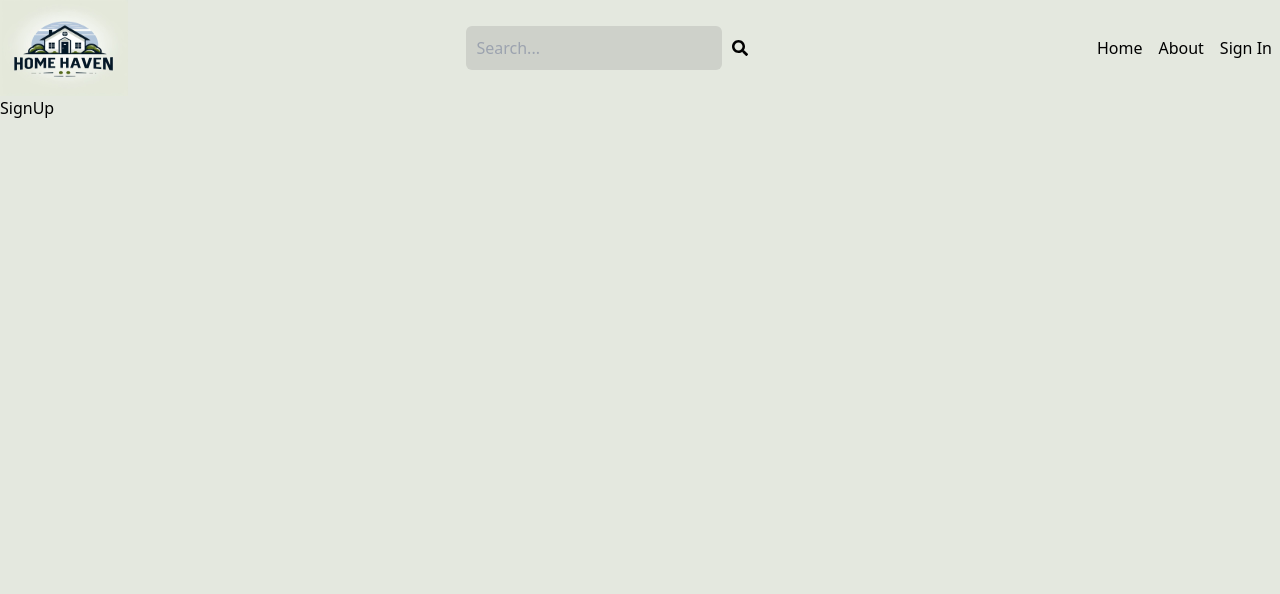
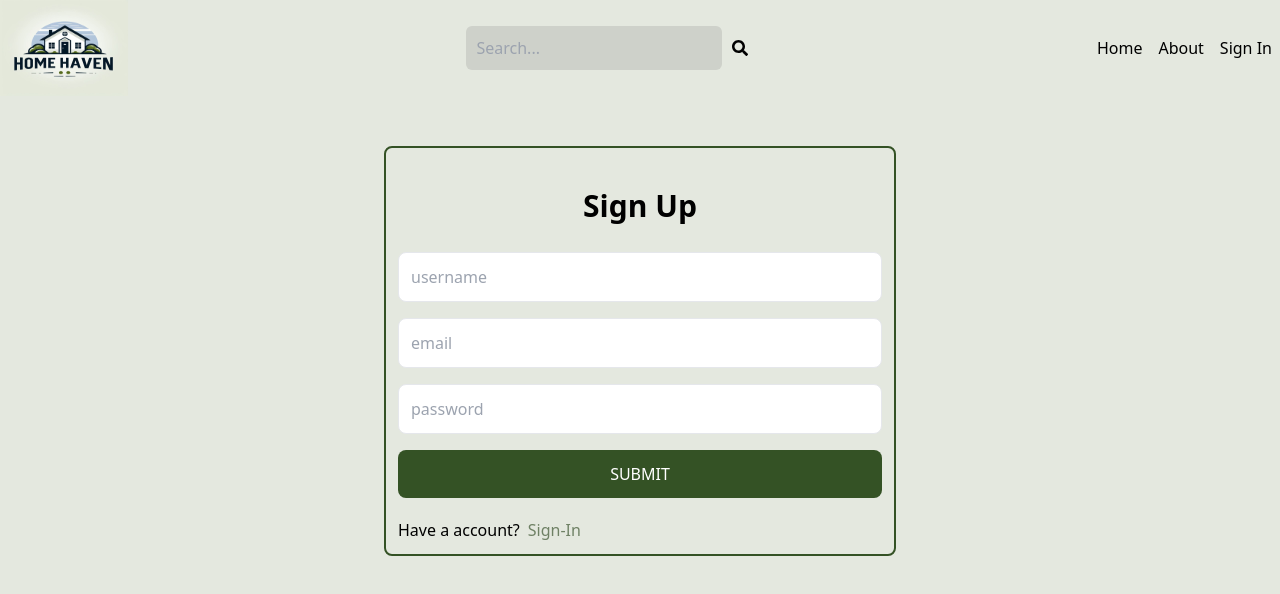
Before and after one commit to Dmusketeer/HomeHaven, a React app in the folder client/: page /sign-up in a window 1280 px wide. Shown: the top 594 px of the page. Built offline with nearby package versions, Linux system fonts and the light colour scheme; the HTML template or start-up script is replaced by a standard one.

Commit message:
signup page

```diff
--- a/client/src/pages/SignUp.jsx
+++ b/client/src/pages/SignUp.jsx
@@ -1,9 +1,82 @@
-import React from 'react'
+import React, { useState, useEffect } from "react";
+import { Link, useNavigate } from "react-router-dom";
 
 function SignUp() {
+  const [loading, setLoading] = useState(false);
+  const navigate = useNavigate();
+  const [data, setData] = useState({
+    username: "",
+    email: "",
+    password: "",
+  });
+
+  const submitHandler = async (e) => {
+    e.preventDefault();
+    setLoading(true);
+    const res = await fetch("http://localhost:8080/api/signup", {
+      method: "POST",
+      headers: {
+        "Content-Type": "application/json",
+      },
+      body: JSON.stringify(data),
+    });
+    const receiveData = await res.json({});
+    console.log(receiveData);
+    setLoading(false);
+    navigate("/sign-in");
+  };
+
+  const changehandler = (e) => {
+    const { name, value } = e.target;
+    setData({
+      ...data,
+      [name]: value,
+    });
+  };
+
   return (
-    <div>SignUp</div>
-  )
+    <div className="p-3 text-center max-w-lg mx-auto border-2 border-[#345225] rounded-lg mt-[50px]">
+      <h1 className="font-semibold text-3xl text-center my-7">Sign Up</h1>
+      <form className="flex flex-col gap-4" onSubmit={submitHandler}>
+        <input
+          type="text"
+          placeholder="username"
+          className="border p-3 rounded-lg"
+          name="username"
+          value={data.username}
+          onChange={changehandler}
+        />
+        <input
+          type="email"
+          placeholder="email"
+          className="border p-3 rounded-lg"
+          name="email"
+          value={data.email}
+          onChange={changehandler}
+        />
+        <input
+          type="password"
+          placeholder="password"
+          className="border p-3 rounded-lg"
+          name="password"
+          value={data.password}
+          onChange={changehandler}
+        />
+        <button
+          type="submit"
+          className="rounded-lg p-3 uppercase hover:opacity-90 bg-[#345225] text-white"
+        >
+          {loading ? "Loading..." : "Submit"}
+        </button>
+      </form>
+      <div className="flex gap-2 mt-5">
+        <p>Have a account? </p>
+        <Link to="/sign-in">
+          <span className="text-[#6f8165]">Sign-In</span>
+        </Link>
+      </div>
+    </div>
+  );
 }
 
-export default SignUp
+export default SignUp;
```
